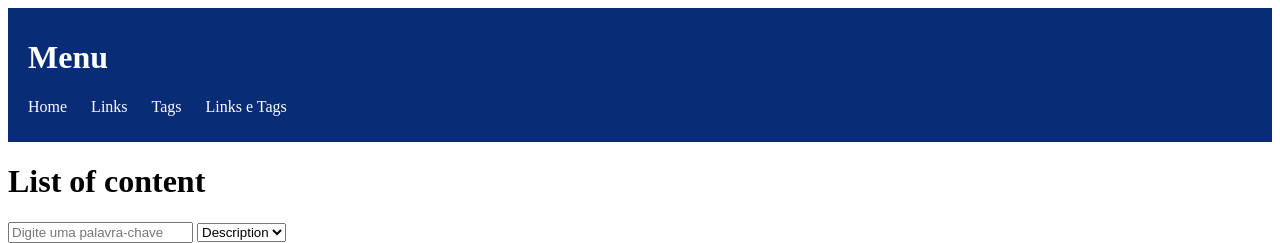
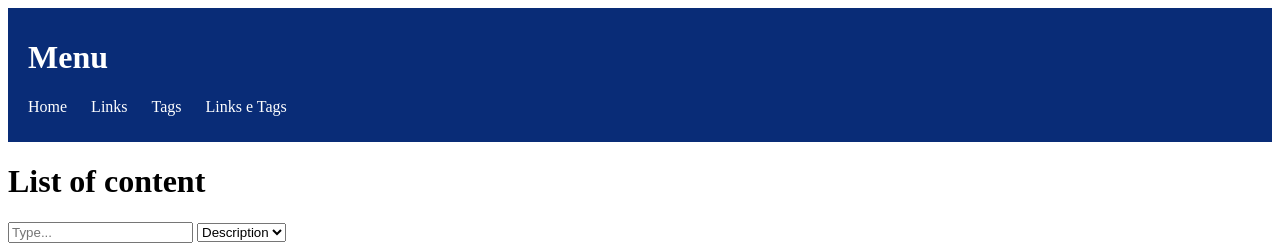
Before and after one commit to Assuiti/ACMS, a Flask app: page / in a window 1280 px wide. Shown: the top 243 px of the page. Run offline with Flask 3, Linux system fonts and the light colour scheme; data that the repository does not hold is empty.

Commit message:
t add routes/links_routes.py git add templates/links_tags.html git add templates/pagina_links.html fix Search main page

```diff
--- a/app.py
+++ b/app.py
@@ -21,7 +21,8 @@ def index():
     rows = cursor.fetchall()
     conn.close()
 
-    links = [{'id': row[0], 'url': row[1], 'descricao': row[2], 'palavras_chave': row[3]} for row in rows] # Criar lista de objetos de link
+    links = [{'id': row[0], 'url': row[1], 'descricao': row[2].replace('\n', ' '), 'palavras_chave': row[3]} for row in rows] # Criar lista de objetos de link
     return render_template('pagina_links.html', links=links)
+
 if __name__ == '__main__':
     app.run(debug=True)
--- a/routes/links_routes.py
+++ b/routes/links_routes.py
@@ -1,4 +1,4 @@
-from flask import Blueprint, render_template, request, redirect, url_for
+from flask import Blueprint, render_template, request, redirect, url_for, jsonify
 import sqlite3
 
 links_bp = Blueprint('links_bp', __name__)
@@ -6,6 +6,7 @@ links_bp = Blueprint('links_bp', __name__)
 # TODO Remove the palavra_chave database and include a new column in the links database to store the Connection required, related to a new table pre requirements
 @links_bp.route('/')
 def index():
+    format = request.args.get('format', default='html')  # Obtém o parâmetro 'format', padrão para 'html' se não estiver presente
     # Lógica para exibir todas as links
     conn = sqlite3.connect('links.db')
     cursor = conn.cursor()
@@ -13,7 +14,10 @@ def index():
     rows = cursor.fetchall()
     conn.close()
 
-    links = [{'id': row[0], 'url': row[1], 'descricao': row[2], 'palavras_chave': row[3]} for row in rows] # Criar lista de objetos de link
+    links = [{'id': row[0], 'url': row[1], 'descricao': row[2].replace('\n', ' '), 'palavras_chave': row[3]} for row in rows] # Criar lista de objetos de link
+    if format == 'json':
+        return jsonify(links)  # Retorna os dados no formato JSON
+
     return render_template('links.html', links=links)
     pass
 
--- a/templates/links_tags.html
+++ b/templates/links_tags.html
@@ -3,7 +3,7 @@
 
 {% block content %}
     <h1>Links e Tags</h1>
-
+    <!-- Adjust links and tabs -->
     <!-- Formulário de inserção de nova links_tags -->
     <h2>Adicionar nova links_tags</h2>
     <form action="{{ url_for('links_tags_bp.add_link_tag') }}" method="post">
--- a/templates/pagina_links.html
+++ b/templates/pagina_links.html
@@ -4,14 +4,14 @@
 {% block content %}
     <h1>List of content </h1>
 
-    <!-- TODO Adjust filter -->
     <!-- Campo de busca por palavra-chave -->
-    <input type="text" id="searchInput" placeholder="Digite uma palavra-chave">
+    <input type="text" id="searchInput" placeholder="Type...">
 
     <!-- Menu suspenso para escolha do campo de filtro -->
     <select id="searchField">
         <option value="descricao">Description</option>
         <option value="palavras_chave">Keyword</option>
+        <option value="url">URL</option>
     </select>
 
     <!-- Tabela para exibir os links -->
@@ -43,7 +43,7 @@
 
         // Função para buscar os links da API
         function fetchLinks() {
-            fetch('/links')
+            fetch('/links?format=json')
                 .then(response => response.json())
                 .then(links => renderLinks(links))
                 .catch(error => console.error('Erro ao buscar os links:', error));
```
Also changed, not shown: 1 other file.
